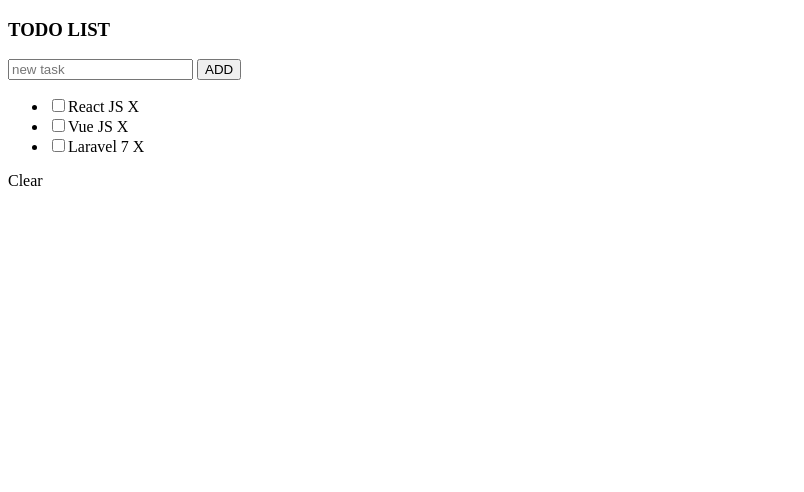
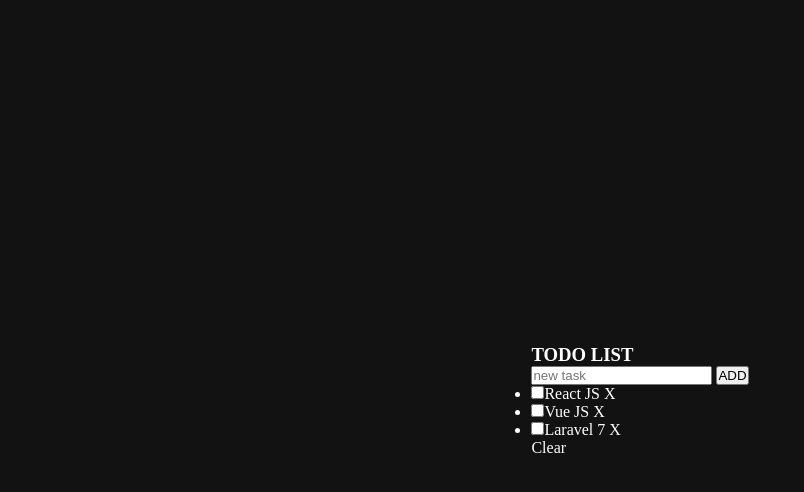
Before and after one commit to Fadli26/mini-projects, a plain HTML site: page index.html in a window 1280 px wide. Shown: the whole page, without its empty margins (0-804 px from the left). Drawn offline with Linux system fonts and the light colour scheme.

Commit message:
beautify index.html and set body to flex

```diff
--- a/css/style.css
+++ b/css/style.css
@@ -0,0 +1,18 @@
+:root {
+  --backColor : #121212;
+  --fontColor : #fff;
+}
+
+* {
+  margin: 0;
+  padding: 0;
+}
+
+body {
+  display: flex;
+  height: 100vh;
+  justify-content: center;
+  align-items: center;
+  background: var(--backColor);
+  color: var(--fontColor);
+}
```
Also changed, not shown: index.html (indentation only).
